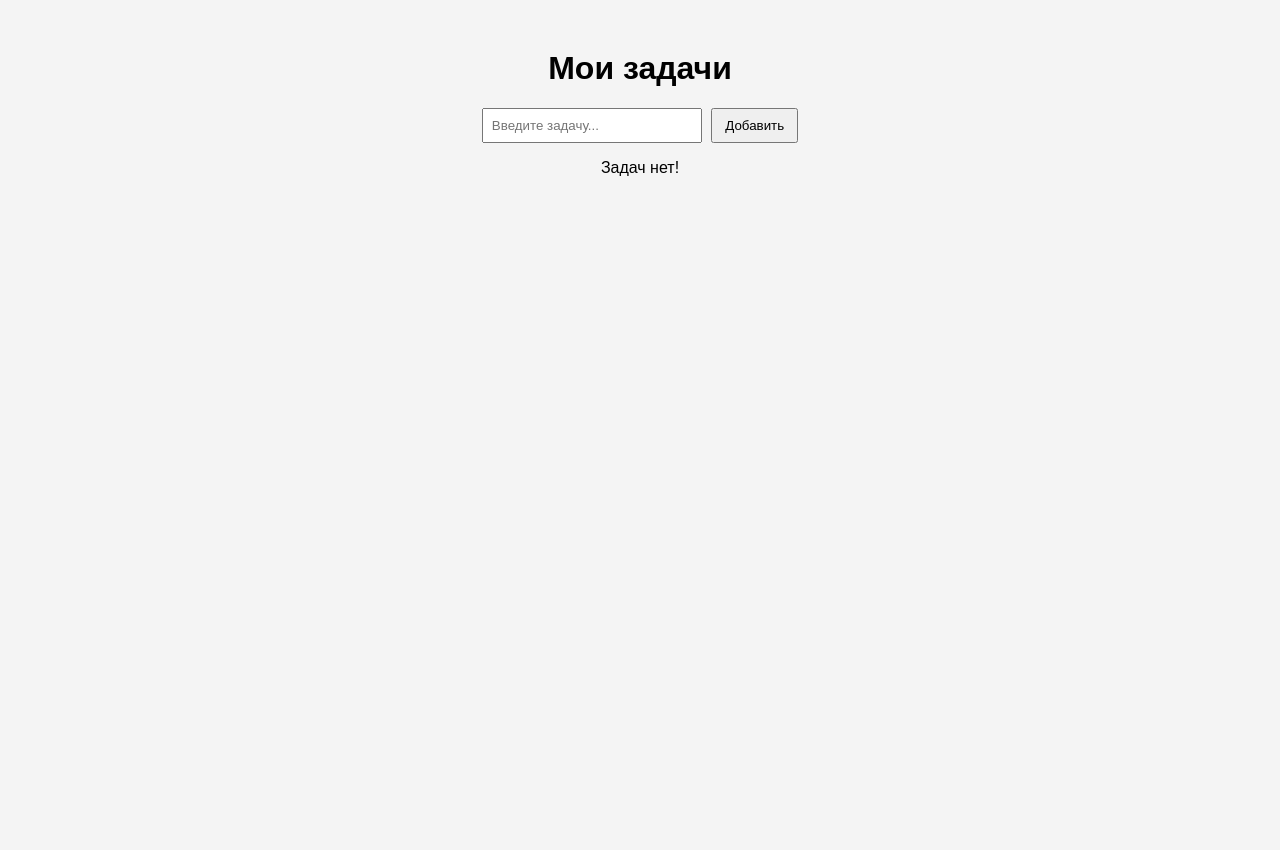
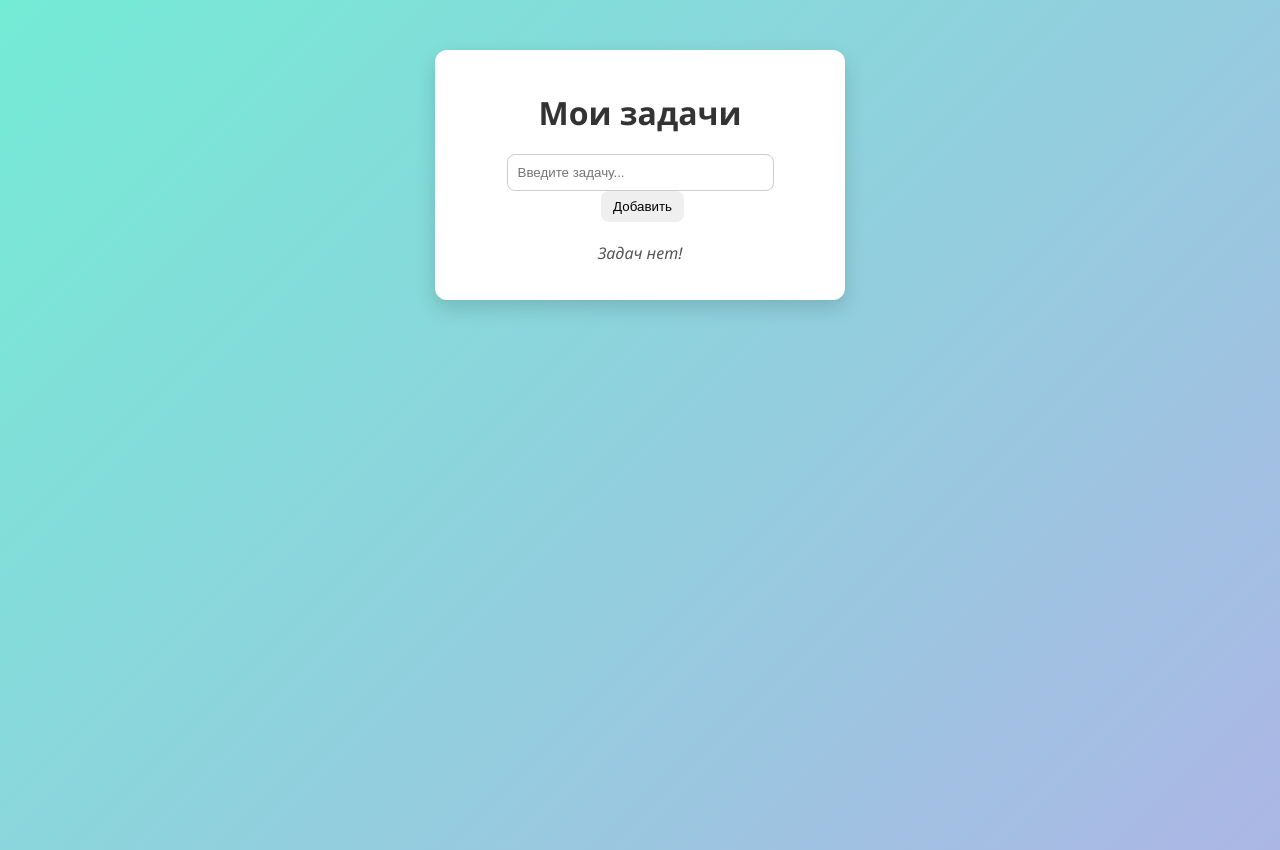
Before and after one commit to n51400520-commits/todo-list-angular, a plain HTML site: page index.html in a window 1280 px wide. Before the commit the page ends 800 px from the top, so only its background shows below. Drawn offline with Linux system fonts and the light colour scheme.

Commit message:
Update style.css

```diff
--- a/style.css
+++ b/style.css
@@ -1,33 +1,95 @@
 body {
-  font-family: Arial, sans-serif;
-  background: #f4f4f4;
+  font-family: 'Segoe UI', Tahoma, sans-serif;
+  background: linear-gradient(135deg, #74ebd5 0%, #ACB6E5 100%);
+  min-height: 100vh;
+  display: flex;
+  justify-content: center;
+  align-items: flex-start;
+  padding-top: 50px;
+  margin: 0;
+}
+
+.container {
+  background: #fff;
+  padding: 20px 30px;
+  border-radius: 12px;
+  box-shadow: 0 8px 20px rgba(0,0,0,0.15);
+  width: 350px;
   text-align: center;
 }
 
-.container {
-  margin-top: 50px;
+h1 {
+  margin-bottom: 20px;
+  color: #333;
 }
 
 input {
-  padding: 8px;
-  width: 200px;
+  padding: 10px;
+  width: 70%;
+  border: 1px solid #ccc;
+  border-radius: 8px;
+  outline: none;
+  transition: border 0.3s;
+}
+
+input:focus {
+  border-color: #74ebd5;
 }
 
 button {
   padding: 8px 12px;
   margin-left: 5px;
+  border: none;
+  border-radius: 8px;
+  cursor: pointer;
+  transition: background 0.3s, transform 0.2s;
+}
+
+button:hover {
+  transform: scale(1.05);
+}
+
+button.add {
+  background: #74ebd5;
+  color: #fff;
+}
+
+button.delete {
+  background: #ff6b6b;
+  color: #fff;
+  margin-left: 10px;
+}
+
+button.done {
+  background: #51cf66;
+  color: #fff;
+  margin-left: 10px;
 }
 
 ul {
   list-style: none;
   padding: 0;
+  margin-top: 20px;
 }
 
 li {
+  background: #f9f9f9;
   margin: 10px 0;
+  padding: 10px;
+  border-radius: 8px;
+  display: flex;
+  justify-content: space-between;
+  align-items: center;
+  box-shadow: 0 4px 10px rgba(0,0,0,0.05);
 }
 
 .completed {
   text-decoration: line-through;
   color: gray;
 }
+
+#emptyMsg {
+  margin-top: 20px;
+  color: #555;
+  font-style: italic;
+}
```
